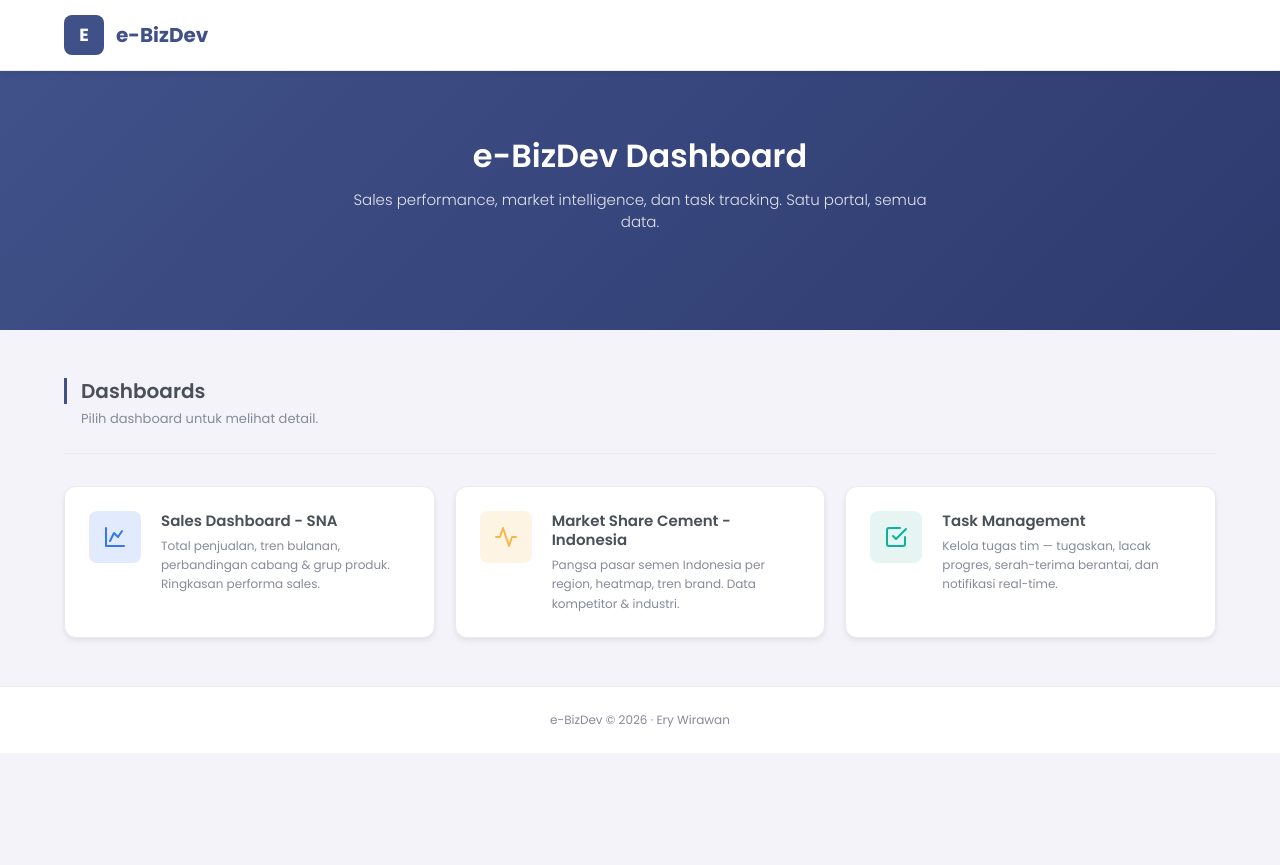
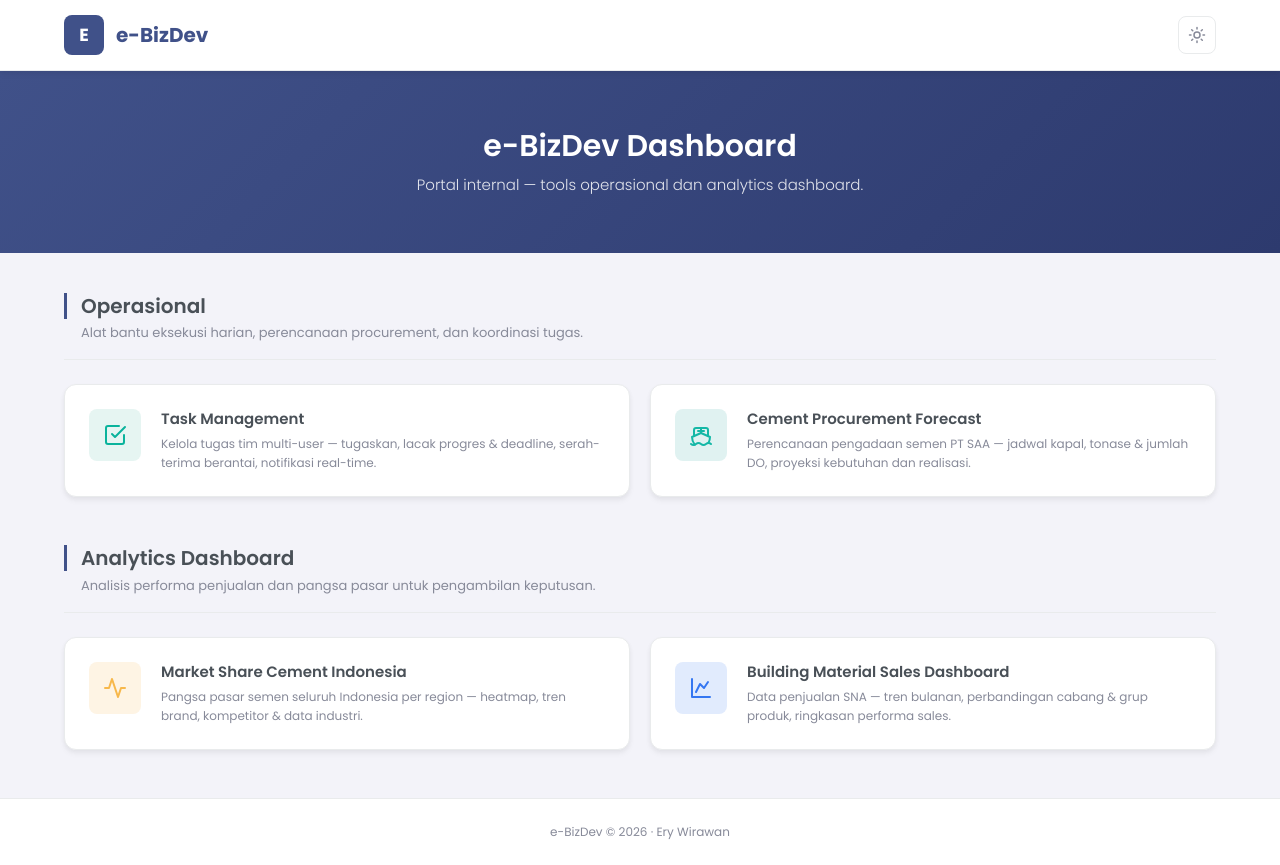
Before and after one commit to erywiirawan/landing-e-bizdev, a plain HTML site: page index.html in a window 1280 px wide. Before the commit the page ends 800 px from the top, so only its background shows below. Drawn offline with Linux system fonts and the light colour scheme.

Commit message:
feat: add dark mode toggle with localStorage persistence
- Sun/moon toggle button in navbar
- Dark palette via [data-theme=dark] CSS overrides
- Anti-FOUC inline script in head (localStorage → prefers-color-scheme → light)
- Smooth transition on bg/color
- Brand icon keeps #405189 in both modes
- Card icon backgrounds adapted for dark contrast

```diff
--- a/index.html
+++ b/index.html
@@ -4,6 +4,17 @@
   <meta charset="UTF-8">
   <meta name="viewport" content="width=device-width, initial-scale=1.0">
   <title>e-BizDev Dashboard</title>
+  <meta name="description" content="Portal internal e-BizDev — tools operasional dan analytics dashboard.">
+  <script>
+    // Prevent theme flash: apply before first paint
+    (function(){
+      try {
+        var t = localStorage.getItem('ebz-theme');
+        if (!t) t = (window.matchMedia && matchMedia('(prefers-color-scheme: dark)').matches) ? 'dark' : 'light';
+        if (t === 'dark') document.documentElement.setAttribute('data-theme','dark');
+      } catch(e){}
+    })();
+  </script>
   <link rel="preconnect" href="https://fonts.googleapis.com">
   <link rel="preconnect" href="https://fonts.gstatic.com" crossorigin>
   <link href="https://fonts.googleapis.com/css2?family=Poppins:wght@300;400;500;600;700&display=swap" rel="stylesheet">
@@ -15,6 +26,8 @@
       --success: #0ab39c;
       --warning: #f7b84b;
       --danger: #f06548;
+      --teal: #14b8a6;
+      --amber: #f59e0b;
       --body-bg: #f3f3f9;
       --card-bg: #fff;
       --text: #212529;
@@ -24,9 +37,26 @@
       --shadow-sm: 0 1px 2px rgba(0,0,0,.04), 0 1px 3px rgba(0,0,0,.06);
       --shadow: 0 4px 6px rgba(0,0,0,.04), 0 2px 4px rgba(0,0,0,.04);
       --shadow-md: 0 10px 15px rgba(0,0,0,.06), 0 4px 6px rgba(0,0,0,.05);
-      --shadow-lg: 0 20px 25px rgba(0,0,0,.08), 0 8px 10px rgba(0,0,0,.04);
       --radius: 0.5rem;
       --radius-lg: 0.75rem;
+    }
+
+    [data-theme="dark"] {
+      --primary: #8b9bd8;
+      --primary-light: #2a3352;
+      --accent: #6ea8fe;
+      --success: #2dd4bf;
+      --warning: #fbbf24;
+      --teal: #2dd4bf;
+      --body-bg: #14181f;
+      --card-bg: #1c2128;
+      --text: #e3e8ef;
+      --text-muted: #8b95a3;
+      --heading: #f0f3f7;
+      --border: #2c333d;
+      --shadow-sm: 0 1px 2px rgba(0,0,0,.3), 0 1px 3px rgba(0,0,0,.4);
+      --shadow: 0 4px 6px rgba(0,0,0,.3), 0 2px 4px rgba(0,0,0,.3);
+      --shadow-md: 0 10px 15px rgba(0,0,0,.4), 0 4px 6px rgba(0,0,0,.3);
     }
 
     * { margin: 0; padding: 0; box-sizing: border-box; }
@@ -38,6 +68,7 @@
       line-height: 1.5;
       color: var(--text);
       background: var(--body-bg);
+      transition: background .25s ease, color .25s ease;
     }
 
     /* ── Navbar ── */
@@ -70,7 +101,7 @@
     .navbar-brand .brand-icon {
       width: 40px;
       height: 40px;
-      background: var(--primary);
+      background: #405189;
       border-radius: 8px;
       display: flex;
       align-items: center;
@@ -79,44 +110,51 @@
       font-size: 1.1rem;
       font-weight: 700;
     }
-    .navbar-nav {
+
+    /* ── Theme toggle ── */
+    .theme-toggle {
+      width: 38px;
+      height: 38px;
+      border: 1px solid var(--border);
+      border-radius: var(--radius);
+      background: transparent;
+      color: var(--text-muted);
+      cursor: pointer;
       display: flex;
       align-items: center;
-      gap: 0.5rem;
-      list-style: none;
+      justify-content: center;
+      transition: all .2s ease;
     }
-    .navbar-nav a {
-      color: var(--text);
-      text-decoration: none;
-      padding: 0.5rem 1rem;
-      border-radius: var(--radius);
-      font-weight: 500;
-      font-size: 0.875rem;
-      transition: all 0.15s;
-    }
-    .navbar-nav a:hover {
+    .theme-toggle:hover {
       background: var(--primary-light);
       color: var(--primary);
+      border-color: var(--primary);
     }
+    .theme-toggle svg { width: 18px; height: 18px; }
+    [data-theme="dark"] .icon-sun { display: none; }
+    :not([data-theme="dark"]) .icon-moon { display: none; }
 
     /* ── Hero ── */
     .hero {
       background: linear-gradient(135deg, var(--primary) 0%, #2d3a6e 100%);
-      padding: 4rem 1.5rem;
+      padding: 3.5rem 1.5rem;
       text-align: center;
       color: #fff;
     }
+    [data-theme="dark"] .hero {
+      background: linear-gradient(135deg, #2a3352 0%, #161a26 100%);
+    }
     .hero h1 {
-      font-size: 2rem;
+      font-size: 1.875rem;
       font-weight: 600;
       line-height: 1.3;
-      margin-bottom: 0.75rem;
+      margin-bottom: 0.5rem;
     }
     .hero p {
       font-size: 0.9375rem;
       opacity: 0.85;
       max-width: 600px;
-      margin: 0 auto 2rem;
+      margin: 0 auto;
       font-weight: 300;
     }
 
@@ -124,22 +162,24 @@
     .section {
       max-width: 1200px;
       margin: 0 auto;
-      padding: 3rem 1.5rem;
+      padding: 2.5rem 1.5rem 0.5rem;
     }
+    .section:last-of-type { padding-bottom: 3rem; }
     .section-header {
-      margin-bottom: 2rem;
-      padding-bottom: 1.5rem;
+      margin-bottom: 1.5rem;
+      padding-bottom: 1rem;
       border-bottom: 1px solid var(--border);
     }
     .section-header h2 {
       font-size: 1.25rem;
       font-weight: 600;
       color: var(--heading);
-      margin-bottom: 0.35rem;
+      margin-bottom: 0.3rem;
       padding-left: 0.875rem;
       border-left: 3px solid var(--primary);
       line-height: 1.3;
     }
+    [data-theme="dark"] .section-header h2 { border-left-color: #6ea8fe; }
     .section-header p {
       color: var(--text-muted);
       font-size: 0.8125rem;
@@ -159,33 +199,17 @@
       padding: 1.5rem;
       text-decoration: none;
       color: var(--text);
-      transition: all 0.3s cubic-bezier(0.4, 0, 0.2, 1);
+      transition: transform .25s ease, border-color .25s ease, box-shadow .25s ease;
       border: 1px solid var(--border);
       display: flex;
       align-items: flex-start;
       gap: 1.25rem;
       position: relative;
-      overflow: hidden;
-    }
-    .dashboard-card::after {
-      content: "";
-      position: absolute;
-      top: 0;
-      left: 0;
-      right: 0;
-      bottom: 0;
-      border-radius: inherit;
-      box-shadow: var(--shadow-md);
-      opacity: 0;
-      transition: opacity 0.3s ease;
-      pointer-events: none;
     }
     .dashboard-card:hover {
-      transform: translateY(-4px) scale(1.015);
+      transform: translateY(-4px);
       border-color: var(--primary);
-    }
-    .dashboard-card:hover::after {
-      opacity: 1;
+      box-shadow: var(--shadow-md);
     }
     .dashboard-card:hover .card-arrow {
       opacity: 1;
@@ -200,14 +224,17 @@
       justify-content: center;
       flex-shrink: 0;
     }
+    .card-icon.task { background: #e6f5f2; color: var(--success); }
+    .card-icon.ship { background: #e0f2f1; color: var(--teal); }
+    .card-icon.market { background: #fef4e4; color: var(--warning); }
     .card-icon.sales { background: #e1ebfd; color: var(--accent); }
-    .card-icon.market { background: #fef4e4; color: var(--warning); }
-    .card-icon.todo { background: #e6f5f2; color: var(--success); }
 
-    .card-body {
-      flex: 1;
-      min-width: 0;
-    }
+    [data-theme="dark"] .card-icon.task { background: rgba(45,212,191,.14); }
+    [data-theme="dark"] .card-icon.ship { background: rgba(45,212,191,.14); }
+    [data-theme="dark"] .card-icon.market { background: rgba(251,191,36,.14); }
+    [data-theme="dark"] .card-icon.sales { background: rgba(110,168,254,.14); }
+
+    .card-body { flex: 1; min-width: 0; }
     .card-body h3 {
       font-size: 0.9375rem;
       font-weight: 600;
@@ -230,7 +257,7 @@
       color: var(--primary);
       opacity: 0;
       transform: translate(-4px, 4px);
-      transition: all 0.3s ease;
+      transition: all 0.25s ease;
     }
 
     /* ── Footer ── */
@@ -246,9 +273,9 @@
     /* ── Responsive ── */
     @media (max-width: 600px) {
       .navbar-inner { padding: 0 1rem; }
-      .hero { padding: 3rem 1rem; }
+      .hero { padding: 2.5rem 1rem; }
       .hero h1 { font-size: 1.5rem; }
-      .section { padding: 2rem 1rem; }
+      .section { padding: 2rem 1rem 0.5rem; }
     }
   </style>
 </head>
@@ -261,41 +288,78 @@
         <span class="brand-icon">E</span>
         e-BizDev
       </a>
-
+      <button class="theme-toggle" id="themeToggle" aria-label="Ganti tema" title="Ganti tema">
+        <svg class="icon-moon" viewBox="0 0 24 24" fill="none" stroke="currentColor" stroke-width="2" stroke-linecap="round" stroke-linejoin="round">
+          <path d="M21 12.79A9 9 0 1 1 11.21 3 7 7 0 0 0 21 12.79z"/>
+        </svg>
+        <svg class="icon-sun" viewBox="0 0 24 24" fill="none" stroke="currentColor" stroke-width="2" stroke-linecap="round" stroke-linejoin="round">
+          <circle cx="12" cy="12" r="4"/>
+          <path d="M12 2v2M12 20v2M4.93 4.93l1.41 1.41M17.66 17.66l1.41 1.41M2 12h2M20 12h2M4.93 19.07l1.41-1.41M17.66 6.34l1.41-1.41"/>
+        </svg>
+      </button>
     </div>
   </nav>
 
   <!-- Hero -->
   <section class="hero">
     <h1>e-BizDev Dashboard</h1>
-    <p>Sales performance, market intelligence, dan task tracking. Satu portal, semua data.</p>
+    <p>Portal internal — tools operasional dan analytics dashboard.</p>
   </section>
 
-  <!-- Dashboard Cards -->
-  <section class="section" id="dashboard">
+  <!-- ── Operasional ── -->
+  <section class="section" id="operasional">
     <div class="section-header">
-      <h2>Dashboards</h2>
-      <p>Pilih dashboard untuk melihat detail.</p>
+      <h2>Operasional</h2>
+      <p>Alat bantu eksekusi harian, perencanaan procurement, dan koordinasi tugas.</p>
     </div>
     <div class="dashboard-grid">
 
-      <!-- Penjualan -->
-      <a href="https://sna-dashboard.e-bizdev.my.id" class="dashboard-card" target="_blank" rel="noopener">
-        <div class="card-icon sales">
+      <!-- Task Management -->
+      <a href="https://task.e-bizdev.my.id" class="dashboard-card" target="_blank" rel="noopener">
+        <div class="card-icon task">
           <svg width="24" height="24" viewBox="0 0 24 24" fill="none" stroke="currentColor" stroke-width="2" stroke-linecap="round" stroke-linejoin="round">
-            <path d="M3 3v18h18"/>
-            <path d="M7 16l4-8 4 4 4-6"/>
+            <polyline points="9 11 12 14 22 4"/>
+            <path d="M21 12v7a2 2 0 0 1-2 2H5a2 2 0 0 1-2-2V5a2 2 0 0 1 2-2h11"/>
           </svg>
         </div>
         <div class="card-body">
-          <h3>Sales Dashboard - SNA</h3>
-          <p>Total penjualan, tren bulanan, perbandingan cabang & grup produk. Ringkasan performa sales.</p>
+          <h3>Task Management</h3>
+          <p>Kelola tugas tim multi-user — tugaskan, lacak progres &amp; deadline, serah-terima berantai, notifikasi real-time.</p>
         </div>
         <svg class="card-arrow" width="20" height="20" viewBox="0 0 24 24" fill="none" stroke="currentColor" stroke-width="2" stroke-linecap="round" stroke-linejoin="round">
-          <line x1="7" y1="17" x2="17" y2="7"/>
-          <polyline points="7 7 17 7 17 17"/>
+          <line x1="7" y1="17" x2="17" y2="7"/><polyline points="7 7 17 7 17 17"/>
         </svg>
       </a>
+
+      <!-- Cement Procurement Forecast -->
+      <a href="https://kapal.e-bizdev.my.id" class="dashboard-card" target="_blank" rel="noopener">
+        <div class="card-icon ship">
+          <svg width="24" height="24" viewBox="0 0 24 24" fill="none" stroke="currentColor" stroke-width="2" stroke-linecap="round" stroke-linejoin="round">
+            <path d="M2 21c.6.5 1.2 1 2.5 1 2.5 0 2.5-2 5-2 2.5 0 2.5 2 5 2 2.5 0 2.5-2 5-2 1.3 0 1.9.5 2.5 1"/>
+            <path d="M19.38 20A11.6 11.6 0 0 0 21 14l-9-4-9 4c0 2.9.94 5.34 2.81 7.76"/>
+            <path d="M19 13V7a2 2 0 0 0-2-2H7a2 2 0 0 0-2 2v6"/>
+            <path d="M12 5v5"/><path d="M9 8h6"/>
+          </svg>
+        </div>
+        <div class="card-body">
+          <h3>Cement Procurement Forecast</h3>
+          <p>Perencanaan pengadaan semen PT SAA — jadwal kapal, tonase &amp; jumlah DO, proyeksi kebutuhan dan realisasi.</p>
+        </div>
+        <svg class="card-arrow" width="20" height="20" viewBox="0 0 24 24" fill="none" stroke="currentColor" stroke-width="2" stroke-linecap="round" stroke-linejoin="round">
+          <line x1="7" y1="17" x2="17" y2="7"/><polyline points="7 7 17 7 17 17"/>
+        </svg>
+      </a>
+
+    </div>
+  </section>
+
+  <!-- ── Analytics Dashboard ── -->
+  <section class="section" id="analytics">
+    <div class="section-header">
+      <h2>Analytics Dashboard</h2>
+      <p>Analisis performa penjualan dan pangsa pasar untuk pengambilan keputusan.</p>
+    </div>
+    <div class="dashboard-grid">
 
       <!-- Market Share -->
       <a href="https://market-share-vercel-nine.vercel.app" class="dashboard-card" target="_blank" rel="noopener">
@@ -305,30 +369,28 @@
           </svg>
         </div>
         <div class="card-body">
-          <h3>Market Share Cement - Indonesia</h3>
-          <p>Pangsa pasar semen Indonesia per region, heatmap, tren brand. Data kompetitor & industri.</p>
+          <h3>Market Share Cement Indonesia</h3>
+          <p>Pangsa pasar semen seluruh Indonesia per region — heatmap, tren brand, kompetitor &amp; data industri.</p>
         </div>
         <svg class="card-arrow" width="20" height="20" viewBox="0 0 24 24" fill="none" stroke="currentColor" stroke-width="2" stroke-linecap="round" stroke-linejoin="round">
-          <line x1="7" y1="17" x2="17" y2="7"/>
-          <polyline points="7 7 17 7 17 17"/>
+          <line x1="7" y1="17" x2="17" y2="7"/><polyline points="7 7 17 7 17 17"/>
         </svg>
       </a>
 
-      <!-- Task Management -->
-      <a href="https://todo-list-eb.vercel.app" class="dashboard-card" target="_blank" rel="noopener">
-        <div class="card-icon todo">
+      <!-- Building Material Sales -->
+      <a href="https://sna-dashboard.e-bizdev.my.id" class="dashboard-card" target="_blank" rel="noopener">
+        <div class="card-icon sales">
           <svg width="24" height="24" viewBox="0 0 24 24" fill="none" stroke="currentColor" stroke-width="2" stroke-linecap="round" stroke-linejoin="round">
-            <polyline points="9 11 12 14 22 4"/>
-            <path d="M21 12v7a2 2 0 0 1-2 2H5a2 2 0 0 1-2-2V5a2 2 0 0 1 2-2h11"/>
+            <path d="M3 3v18h18"/>
+            <path d="M7 16l4-8 4 4 4-6"/>
           </svg>
         </div>
         <div class="card-body">
-          <h3>Task Management</h3>
-          <p>Kelola tugas tim — tugaskan, lacak progres, serah-terima berantai, dan notifikasi real-time.</p>
+          <h3>Building Material Sales Dashboard</h3>
+          <p>Data penjualan SNA — tren bulanan, perbandingan cabang &amp; grup produk, ringkasan performa sales.</p>
         </div>
         <svg class="card-arrow" width="20" height="20" viewBox="0 0 24 24" fill="none" stroke="currentColor" stroke-width="2" stroke-linecap="round" stroke-linejoin="round">
-          <line x1="7" y1="17" x2="17" y2="7"/>
-          <polyline points="7 7 17 7 17 17"/>
+          <line x1="7" y1="17" x2="17" y2="7"/><polyline points="7 7 17 7 17 17"/>
         </svg>
       </a>
 
@@ -340,5 +402,31 @@
     e-BizDev © 2026 · Ery Wirawan
   </footer>
 
+  <script>
+    (function() {
+      var KEY = 'ebz-theme';
+      var btn = document.getElementById('themeToggle');
+
+      function apply(t) {
+        if (t === 'dark') document.documentElement.setAttribute('data-theme', 'dark');
+        else document.documentElement.removeAttribute('data-theme');
+        try { localStorage.setItem(KEY, t); } catch(e) {}
+      }
+
+      // Init: localStorage → prefers-color-scheme → light
+      var saved = null;
+      try { saved = localStorage.getItem(KEY); } catch(e) {}
+      if (!saved) {
+        saved = (window.matchMedia && window.matchMedia('(prefers-color-scheme: dark)').matches) ? 'dark' : 'light';
+      }
+      apply(saved);
+
+      btn.addEventListener('click', function() {
+        var cur = document.documentElement.hasAttribute('data-theme') ? 'dark' : 'light';
+        apply(cur === 'dark' ? 'light' : 'dark');
+      });
+    })();
+  </script>
+
 </body>
 </html>
```
